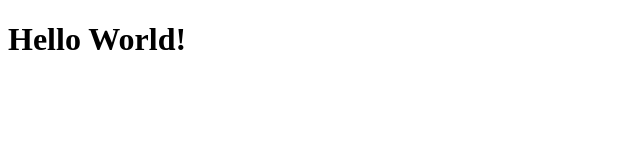
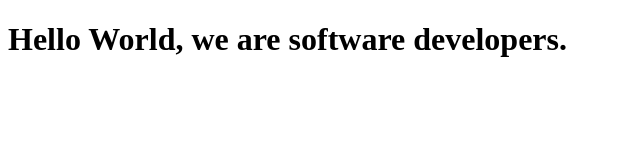
Before and after one commit to akainett/AkaiDanielTrial, a plain HTML site: page index.html in a window 1280 px wide. Shown: the whole page, without its empty margins (0-640 px from the left). Drawn offline with Linux system fonts and the light colour scheme.

Commit message:
first-commit

```diff
--- a/index.html
+++ b/index.html
@@ -8,7 +8,7 @@
 
   <body>
     <script src="https://cdn.freecodecamp.org/testable-projects-fcc/v1/bundle.js"></script>
-    <h1>Hello World!</h1>
+    <h1>Hello World, we are software developers.</h1>
     <!--
 
     Hello Camper!
```
